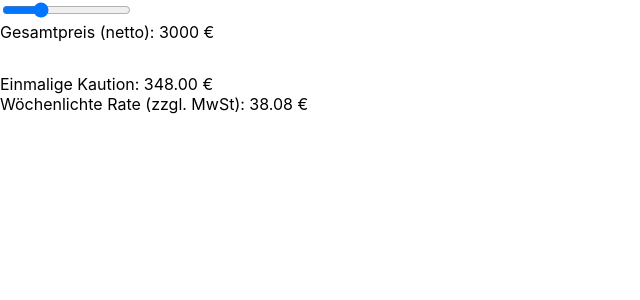
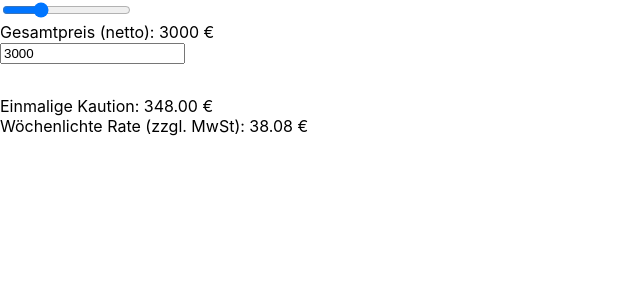
Before and after one commit to jlntrt/react-rate-calculator, a React (Create React App) app: page / in a window 1280 px wide. Shown: the top 300 px of the page, without its empty margins (0-640 px from the left). Built offline with nearby package versions, Linux system fonts and the light colour scheme.

Commit message:
Add TotalInput component to set total value manually

```diff
--- a/src/App.js
+++ b/src/App.js
@@ -4,6 +4,7 @@ import Slider from "./Slider"
 import Total from "./Total"
 import Rate from "./Rate"
 import Deposit from "./Deposit"
+import TotalInput from "./TotalInput"
 
 class App extends React.Component {
   constructor(props) {
@@ -18,7 +19,7 @@ class App extends React.Component {
     this.calculateRate = this.calculateRate.bind(this)
   }
 
-  componentWillMount() {
+  componentDidMount() {
     this.setState({
       deposit: this.calculateDeposit(this.state.total),
       rate: this.calculateRate(this.state.total)
@@ -48,6 +49,7 @@ class App extends React.Component {
       <>
         <Slider min={300} max={9999} value={this.state.total} step={1} onSliderChange={this.handleChange} />
         <Total value={this.state.total} />
+        <TotalInput value={this.state.total} onInputChange={this.handleChange} />
         <Deposit value={this.state.deposit} />
         <Rate value={this.state.rate} />
       </>
--- /dev/null
+++ b/src/TotalInput.js
@@ -0,0 +1,9 @@
+import React from 'react'
+
+function TotalInput(props) {
+  const { value, onInputChange } = props
+
+  return <input type="number" value={value} step="1" onChange={onInputChange} />
+}
+
+export default TotalInput
```
